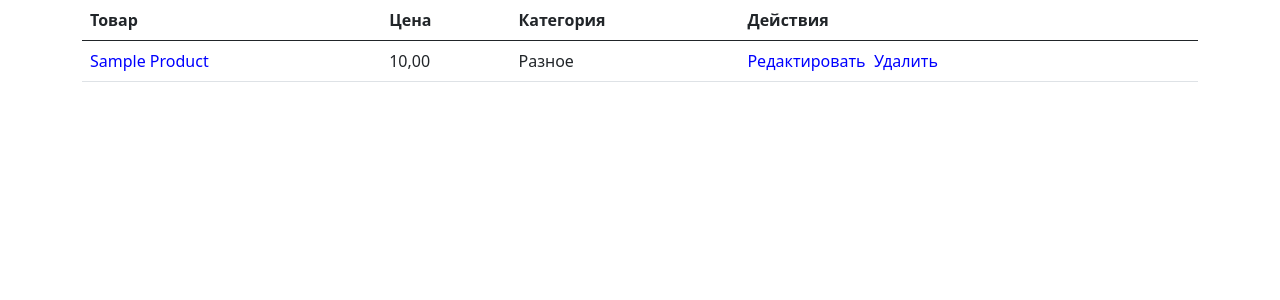
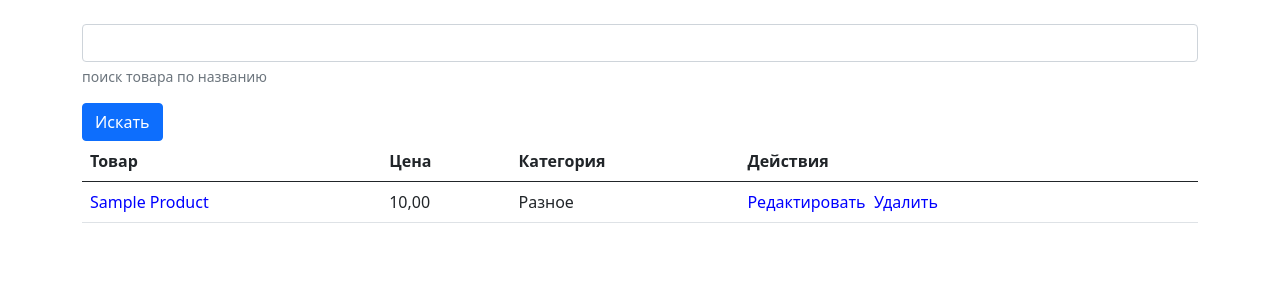
Before and after one commit to faralost/Simple-Online-Shop, a Django app: page / in a window 1280 px wide. Shown: the part 56-356 px from the top of the page. Run offline with Django 4.2, Linux system fonts and the light colour scheme; tables that the repository leaves empty hold one stand-in row (values such as "Sample post").

Commit message:
added searching products by name

```diff
--- a/productsapp/templates/index.html
+++ b/productsapp/templates/index.html
@@ -3,6 +3,15 @@
 {% block title %}Главная{% endblock %}
 
 {% block content %}
+    <br>
+    <form method="get">
+        {% csrf_token %}
+        <div class="mb-3">
+            <input type="text" name="query" class="form-control">
+            <div class="form-text">поиск товара по названию</div>
+        </div>
+        <button type="submit" class="btn btn-primary">Искать</button>
+    </form>
     <table class="table">
         <thead>
         <tr>
--- a/productsapp/views.py
+++ b/productsapp/views.py
@@ -5,11 +5,13 @@ from productsapp.models import Product
 
 
 def index(request):
-    if request.method == 'GET':
+    query = request.GET.get('query')
+    if query:
+        products = Product.objects.filter(name__icontains=query).order_by('category', 'name')
+        return render(request, 'index.html', {'products': products})
+    else:
         products = Product.objects.filter(balance__gt=0).order_by('category', 'name')
         return render(request, 'index.html', {'products': products})
-    else:
-        pass
 
 
 def product_view(request, pk):
```
